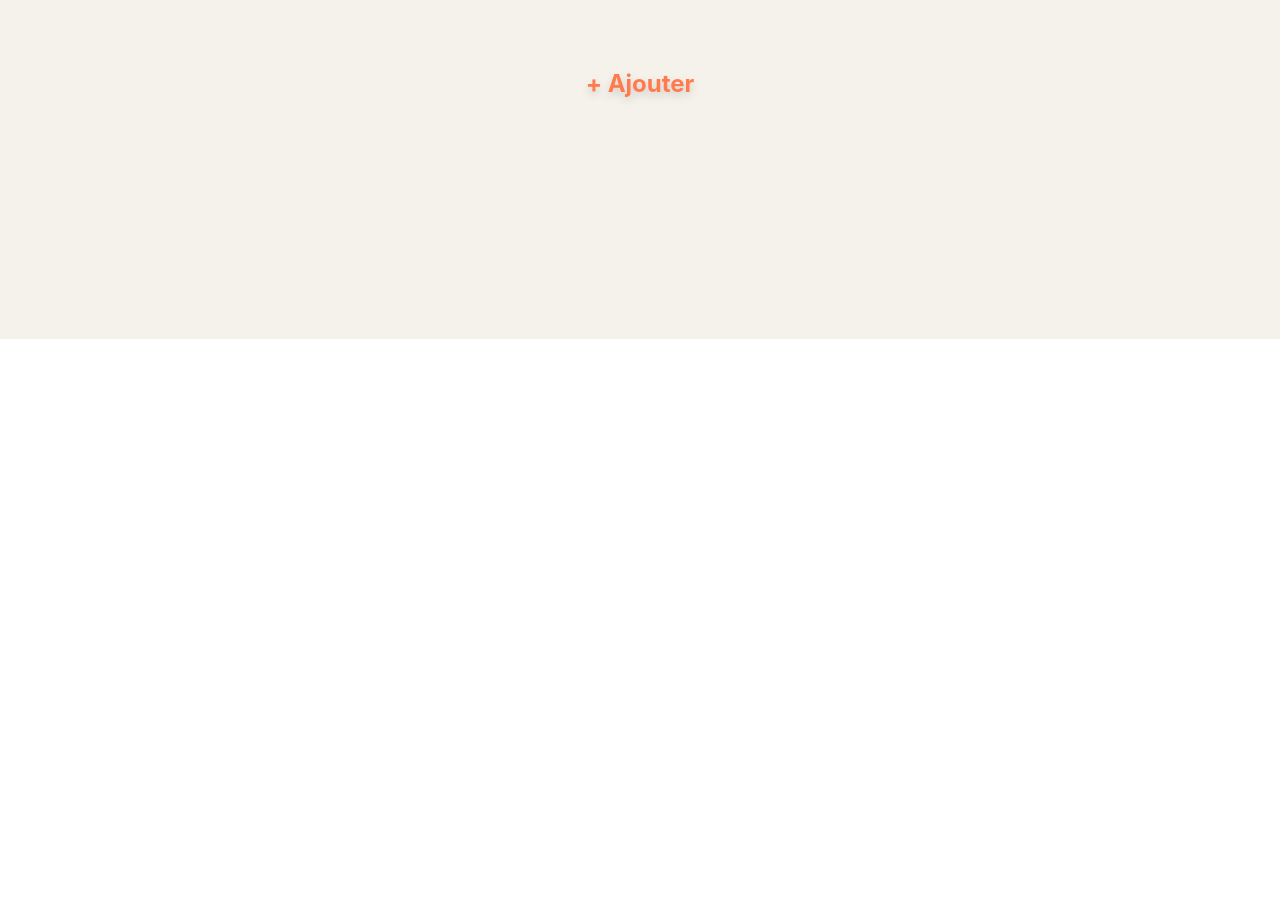
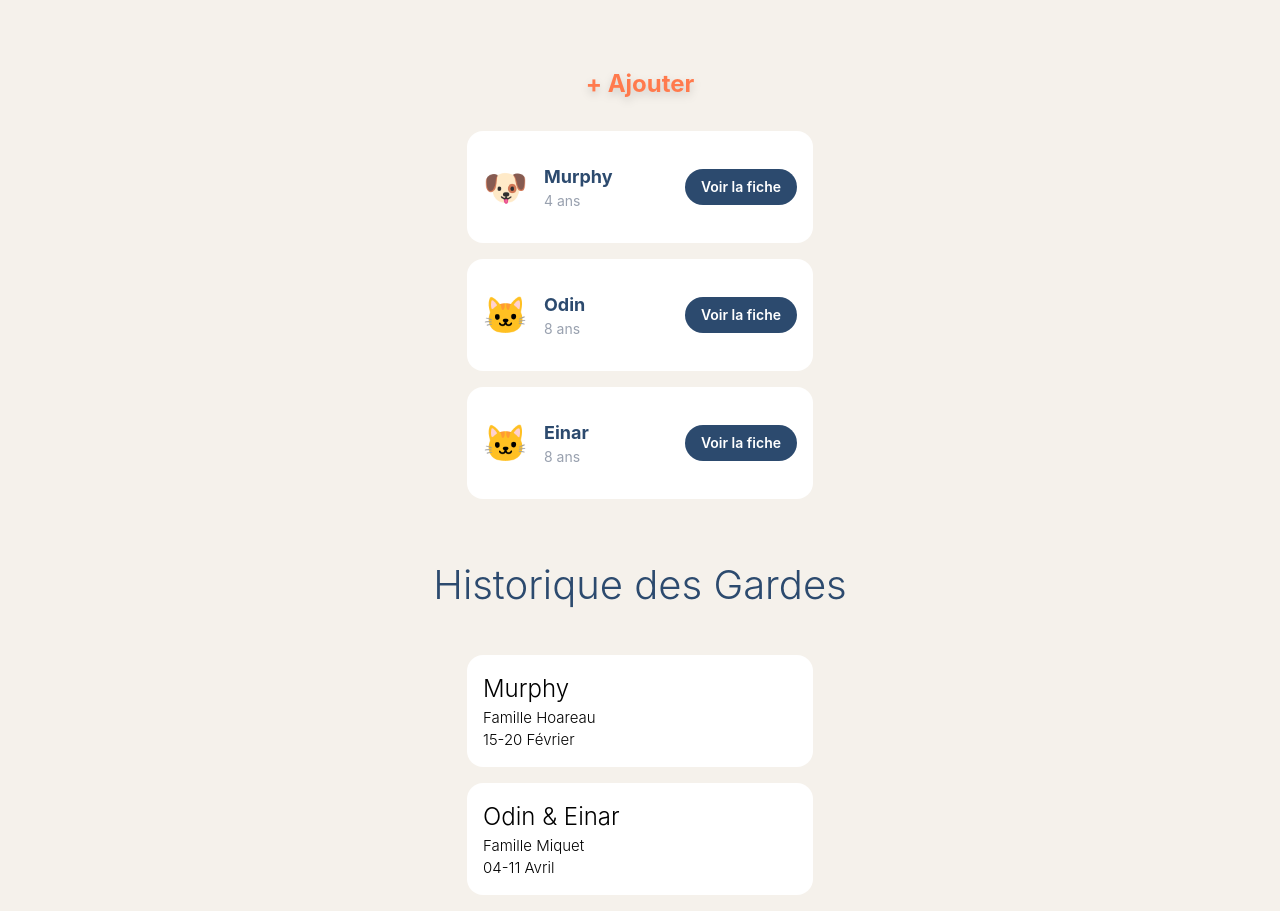
Before and after one commit to Barbedru/Pawmunity, a Vue app in the folder Pawmunity/: page /profil in a window 1280 px wide. Shown: the part 461-1372 px from the top of the page. Before the commit the page ends 800 px from the top, so only its background shows below. Built offline with nearby package versions, Linux system fonts and the light colour scheme; what v-calendar would draw is missing.

Commit message:
change color

```diff
--- a/Pawmunity/src/views/ProfilView.vue
+++ b/Pawmunity/src/views/ProfilView.vue
@@ -6,6 +6,8 @@ import { profils } from "../data/profils.js";
 import Banner from '@/components/Banner.vue'
 import ProfilBanner from '@/components/ProfilBanner.vue'
 import MenuBurger from '@/components/MenuBurger.vue'
+import AnimalCard from '@/components/AnimalCard.vue'
+import { animaux } from '@/data/animaux.js'
 
 const profil =ref(profils[0])
 </script>
@@ -19,10 +21,9 @@ const profil =ref(profils[0])
       :nom="profil.nom"
     />
 
-    <!--Liste animaux-->
 
     <div>
-      <p class="font-light text-black text-[40px] text-center py-10 ">
+      <p class="font-light text-[#2C4A6E] text-[40px] text-center py-10 ">
         Mes animaux </p>
     </div>
 
@@ -32,6 +33,47 @@ const profil =ref(profils[0])
       + Ajouter
     </button>
 
+    <!--Liste animaux-->
+
+    <AnimalCard
+      v-for="animal in animaux"
+      :key="animal.id"
+      :nom="animal.nom"
+      :type="animal.type"
+      :age="animal.age"
+      :emoji="animal.emoji"
+    />
+
+    <!--Historique-->
+
+    <div>
+      <p class="font-light text-[#2C4A6E] text-[40px] text-center py-10 ">
+        Historique des Gardes </p>
+    </div>
+
+    <div class="w-[346px] mx-auto h-[112px] bg-white rounded-2xl p-4 mb-4 flex items-center justify-between">
+
+      <div>
+        <p class="font-light text-black text-[24px] "> Murphy</p>
+        <p class="font-light text-black text-[15px] "> Famille Hoareau</p>
+        <p class="font-light text-black text-[15px] "> 15-20 Février</p>
+      </div>
+
+    </div>
+
+    <div class="w-[346px] mx-auto h-[112px] bg-white rounded-2xl p-4 mb-4 flex items-center justify-between">
+
+      <div>
+        <p class="font-light text-black text-[24px] "> Odin & Einar </p>
+        <p class="font-light text-black text-[15px] "> Famille Miquet </p>
+        <p class="font-light text-black text-[15px] "> 04-11 Avril </p>
+      </div>
+
+    </div>
+
+    <div>
+
+    </div>
 
   </div>
 
```
